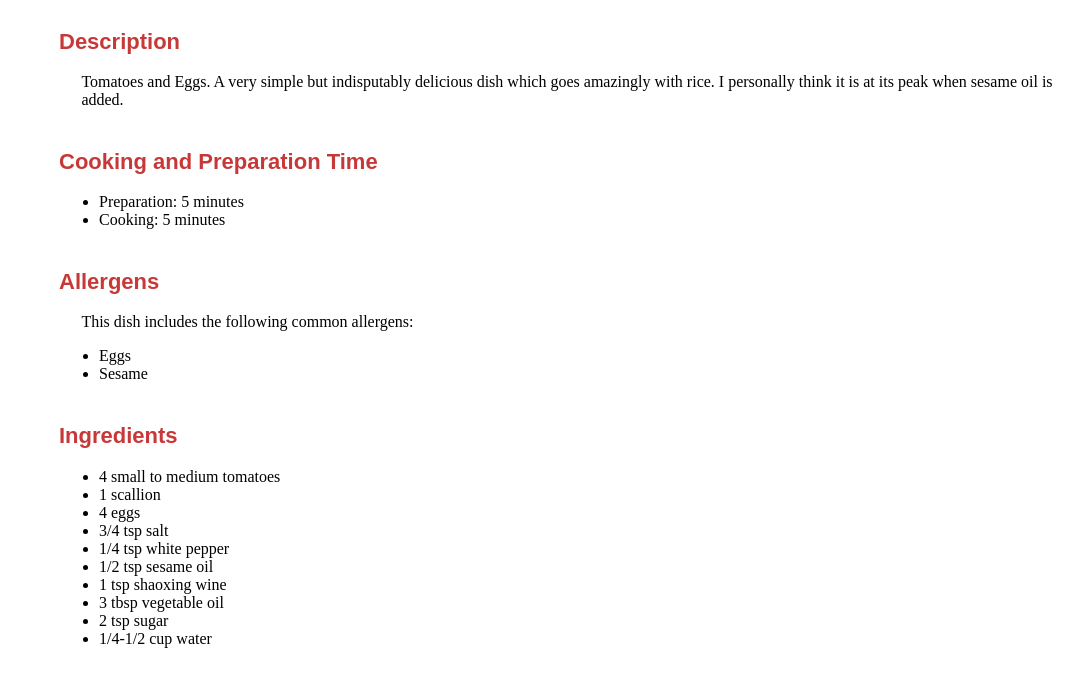
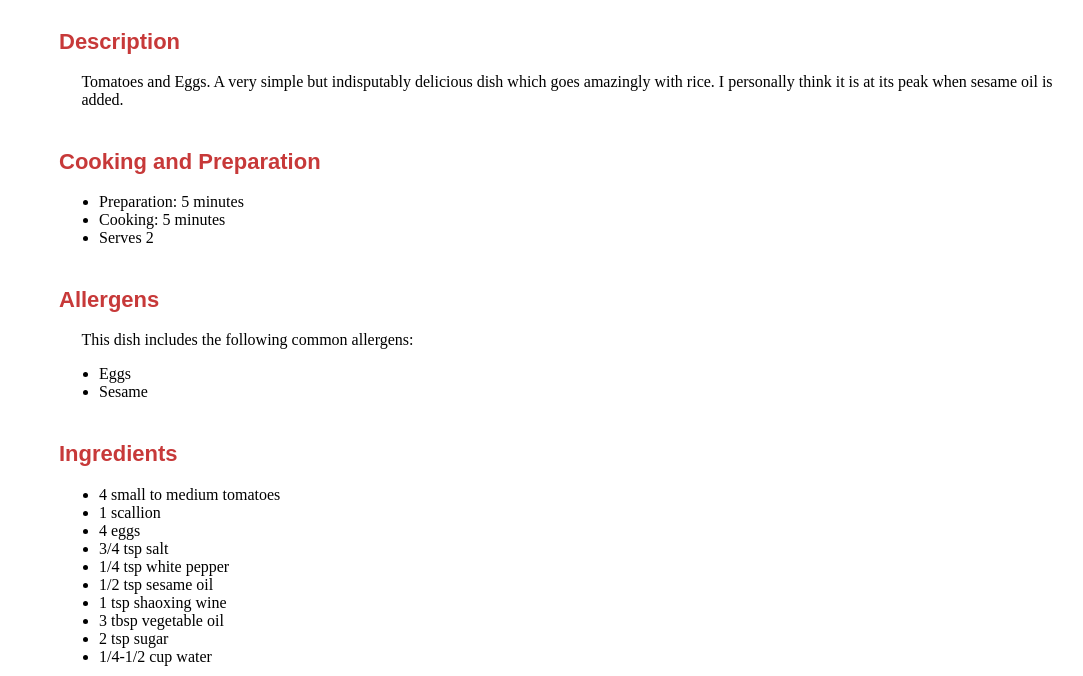
Before and after one commit to guomeganz/iffall2023, a plain HTML site: page recipe/content/index.html in a window 1280 px wide. Shown: the part 124-800 px from the top of the page, without its empty margins (1-1084 px from the left). Drawn offline with Linux system fonts and the light colour scheme; a web font is replaced by a local one.

Commit message:
Update with Serving Size

```diff
--- a/recipe/content/index.html
+++ b/recipe/content/index.html
@@ -16,10 +16,11 @@
                 <p>Tomatoes and Eggs. A very simple but indisputably delicious dish which goes amazingly with rice. I personally think it is at its peak when sesame oil is added.</p>
             </div>
             <div class="prep-time">
-                <h2>Cooking and Preparation Time</h2>
+                <h2>Cooking and Preparation</h2>
                 <ul>
                     <li>Preparation: 5 minutes</li>
                     <li>Cooking: 5 minutes</li>
+                    <li>Serves 2</li>
                 </ul>
             </div>
             <div class="allergens">
```
